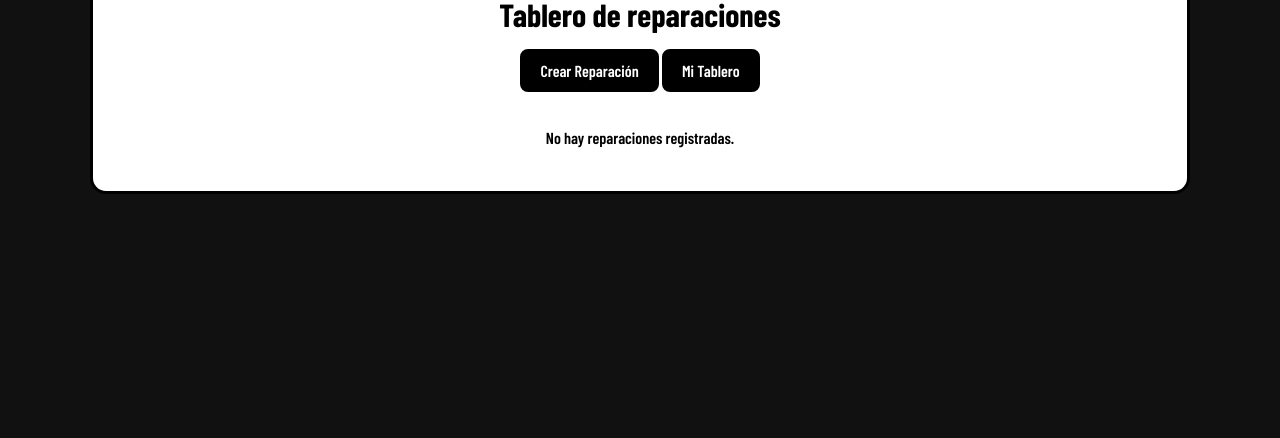
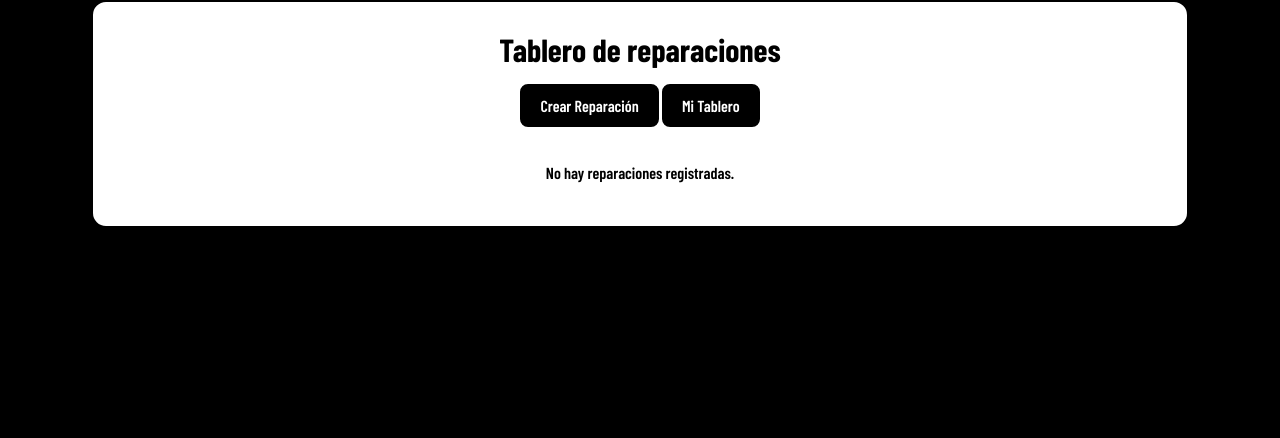
Before and after one commit to lolaliaga/Taller_de_Tablas, a Django app: page / in a window 1280 px wide. Shown: the part 362-800 px from the top of the page. Run offline with Django 5.2, Linux system fonts and the light colour scheme; the visitor is signed in with stand-in values (Sample User, id 1); data that the repository does not hold is empty; some web fonts are replaced.

Commit message:
Update logo reference and enforce black background

```diff
--- a/reparaciones/static/reparaciones/estilos.css
+++ b/reparaciones/static/reparaciones/estilos.css
@@ -12,11 +12,12 @@
 html,
 body {
     font-family: var(--font-primary);
+    background-color: #000;
 }
 
 body {
     margin: 0;
-    background-color: #111;
+    background-color: #000;
     color: #fff;
     min-height: 100vh;
 }
--- a/reparaciones/templates/reparaciones/base.html
+++ b/reparaciones/templates/reparaciones/base.html
@@ -23,7 +23,7 @@
                 <a class="nav-button" href="{% url 'registrar' %}">Registrarse</a>
             </div>
         {% endif %}
-        <img src="{% static 'reparaciones/logo_printscren.png' %}" alt="Taller de Tablas" class="header-logo">
+        <img src="{% static 'reparaciones/LogoTT.png' %}" alt="Taller de Tablas" class="header-logo">
         {% if request.user.is_authenticated %}
             <nav class="header-nav">
                 <a class="nav-button" href="{% url 'crear_reparacion' %}">Crear Reparación</a>
```
